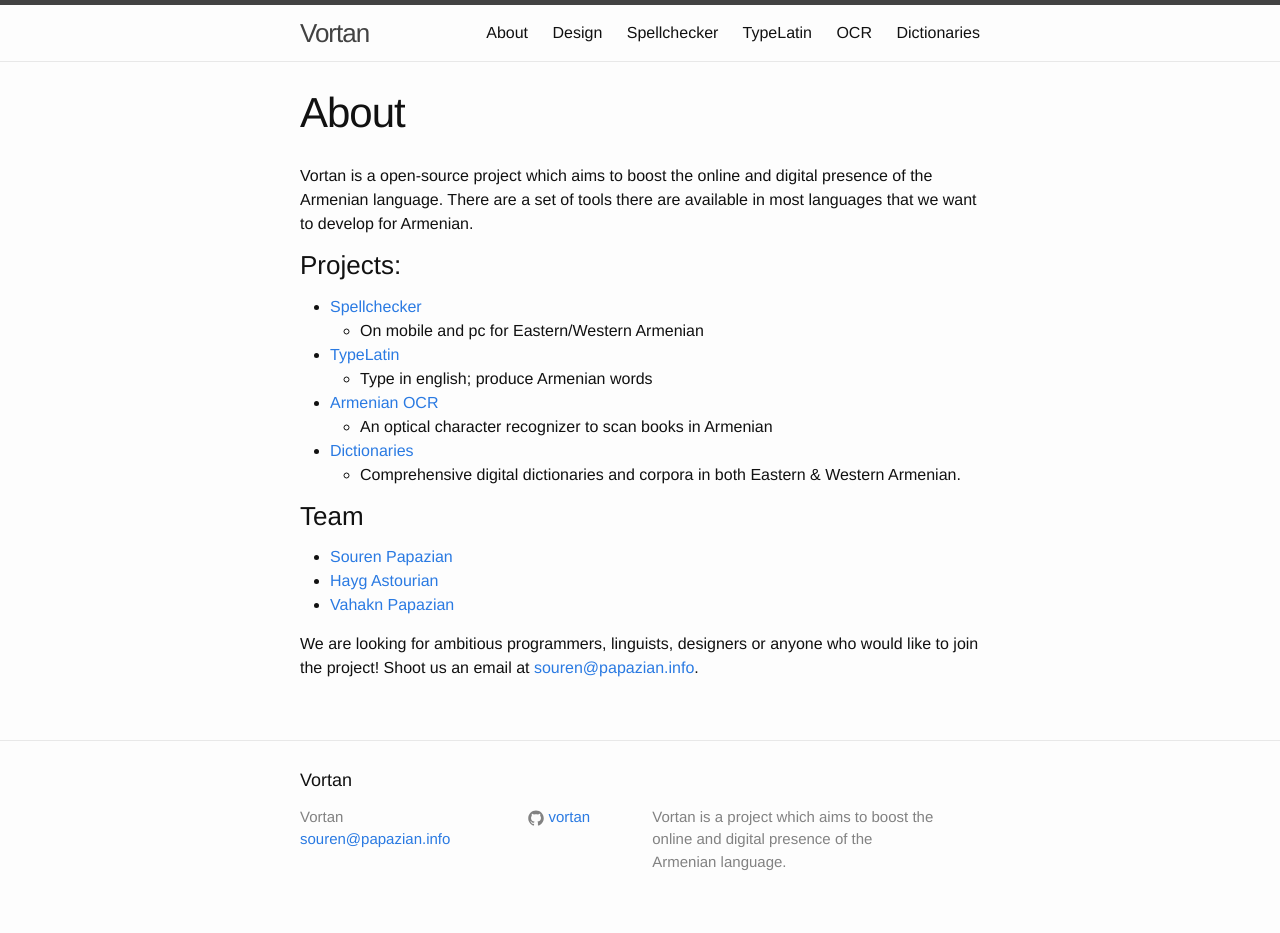
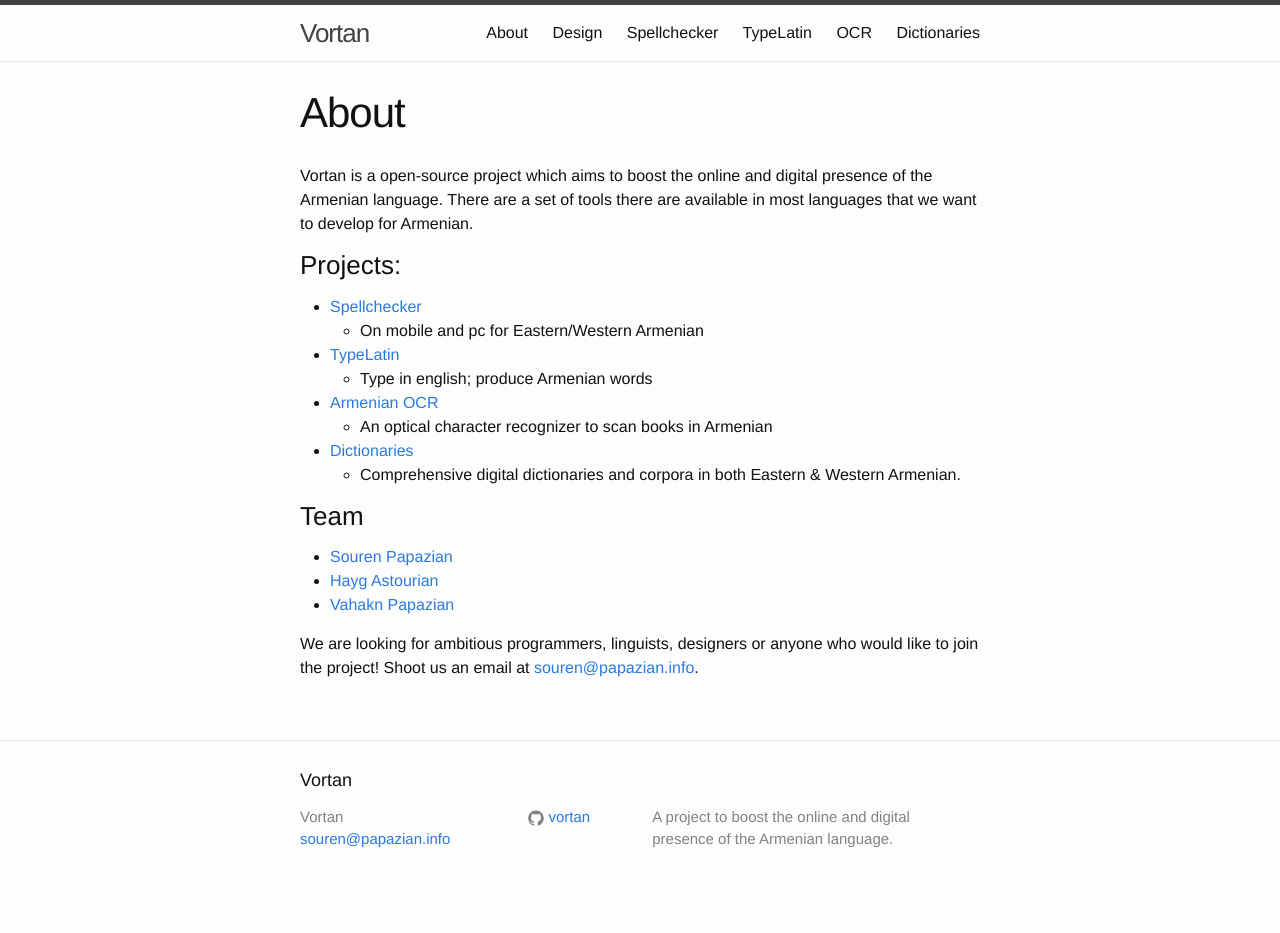
Before and after one commit to Vortan/vortan.github.io, a Jekyll site: the page built from index.md, in a window 1280 px wide. Built offline with Jekyll 4.4.1, drawn with Linux system fonts in a browser that asks for light colours; after the commit the page ends 911 px from its top, so only the background shows below that.

Commit message:
minor change

```diff
--- a/_config.yml
+++ b/_config.yml
@@ -9,8 +9,7 @@
 title: Vortan
 email: souren@papazian.info
 description: > # this means to ignore newlines until "baseurl:"
-  Vortan is a project which aims to boost the online and digital presence of
-  the Armenian language.
+  A project to boost the online and digital presence of the Armenian language.
 baseurl: "" # the subpath of your site, e.g. /blog
 url: "https://vortan.github.io/" # the base hostname & protocol for your site
 github_username:  vortan
```
